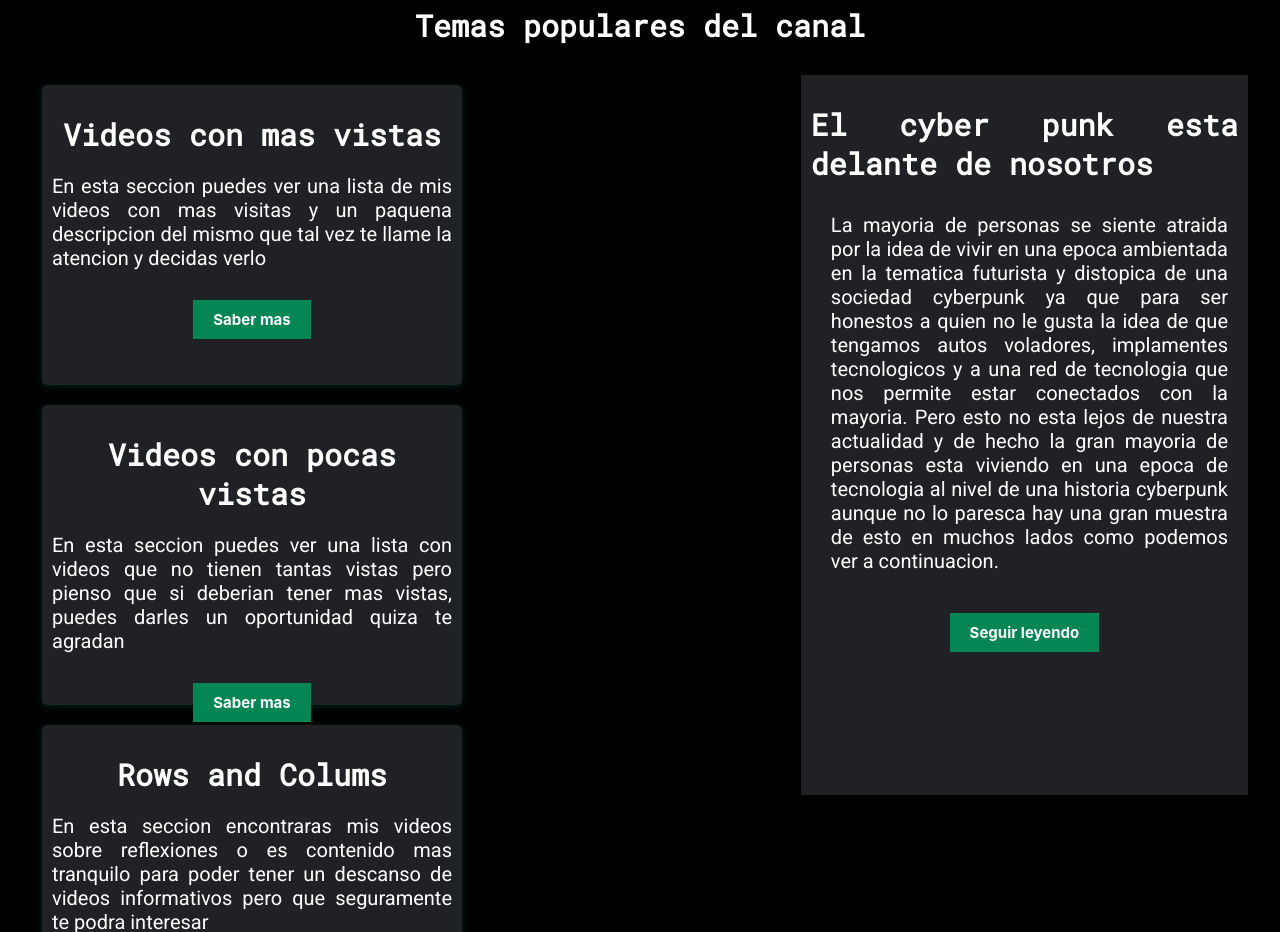
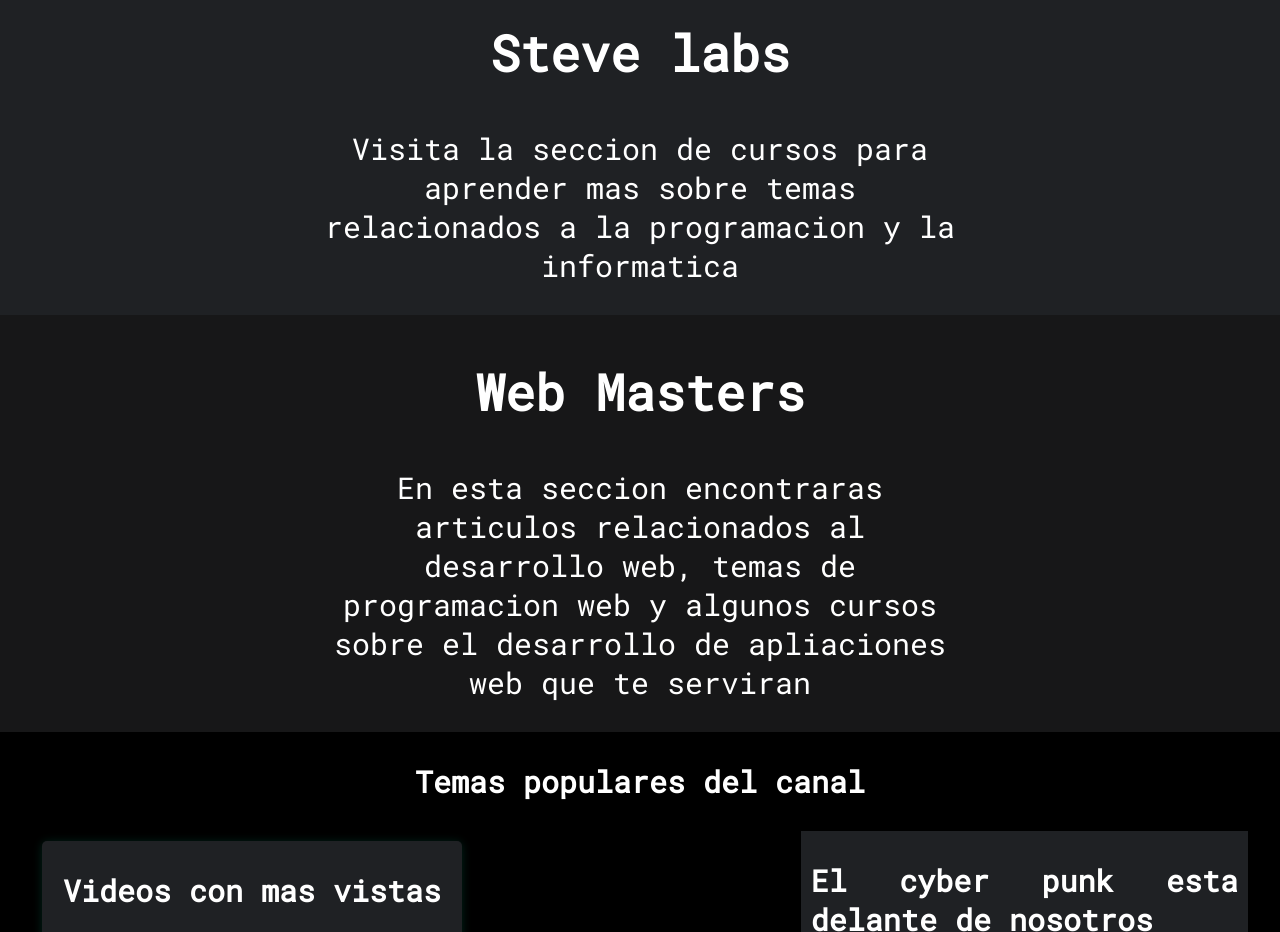
Before and after one commit to SteveBartmoss/steveapp, a React (Create React App) app: page / in a window 1280 px wide. Shown: the part 5880-6812 px from the top of the page. Built offline with nearby package versions, Linux system fonts and the light colour scheme.

Commit message:
add new sections in the main page

```diff
--- a/src/pages/Home.jsx
+++ b/src/pages/Home.jsx
@@ -276,6 +276,29 @@ function Home() {
                         </p>
                     </FlexDiv>
                 </Section1>
+
+                <Section2>
+                    <FlexDiv>
+                        <h1 className="title-1">Steve labs</h1>
+                        <p className="p-main">
+                            Visita la seccion de cursos para aprender mas
+                            sobre temas relacionados a la programacion y
+                            la informatica
+                        </p>
+                    </FlexDiv>
+                </Section2>
+
+                <Section1>
+                    <FlexDiv>
+                        <h1 className="title-1">Web Masters</h1>
+                        <p className="p-main">
+                            En esta seccion encontraras articulos relacionados al
+                            desarrollo web, temas de programacion web y algunos
+                            cursos sobre el desarrollo de apliaciones web que
+                            te serviran
+                        </p>
+                    </FlexDiv>
+                </Section1>
             </div>
             <div className="Contenedor">
                 <h3 className="title1">Temas populares del canal</h3>
```
